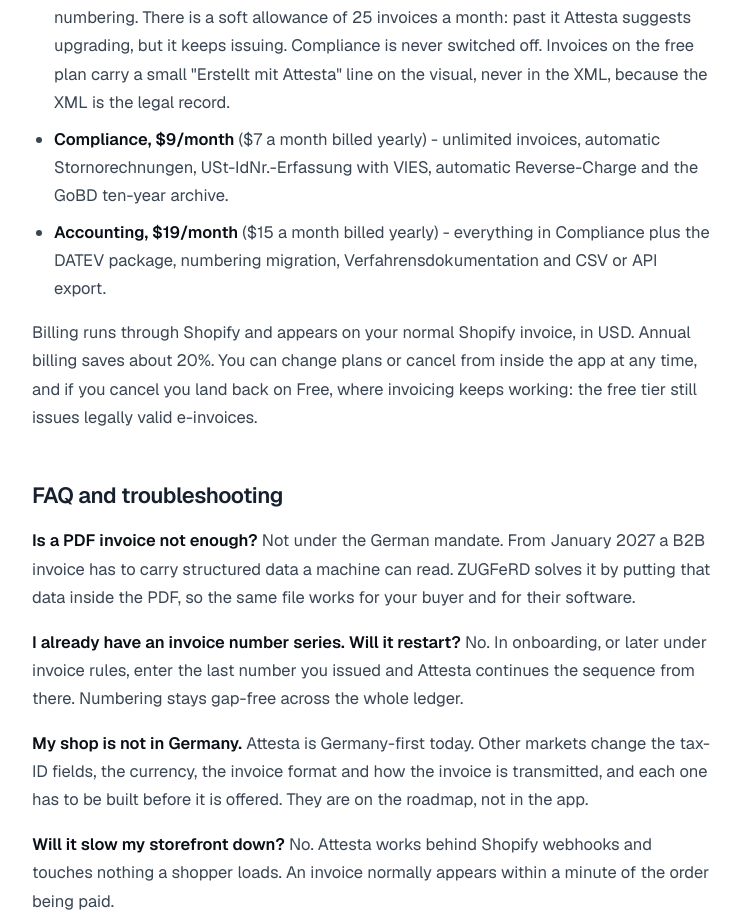
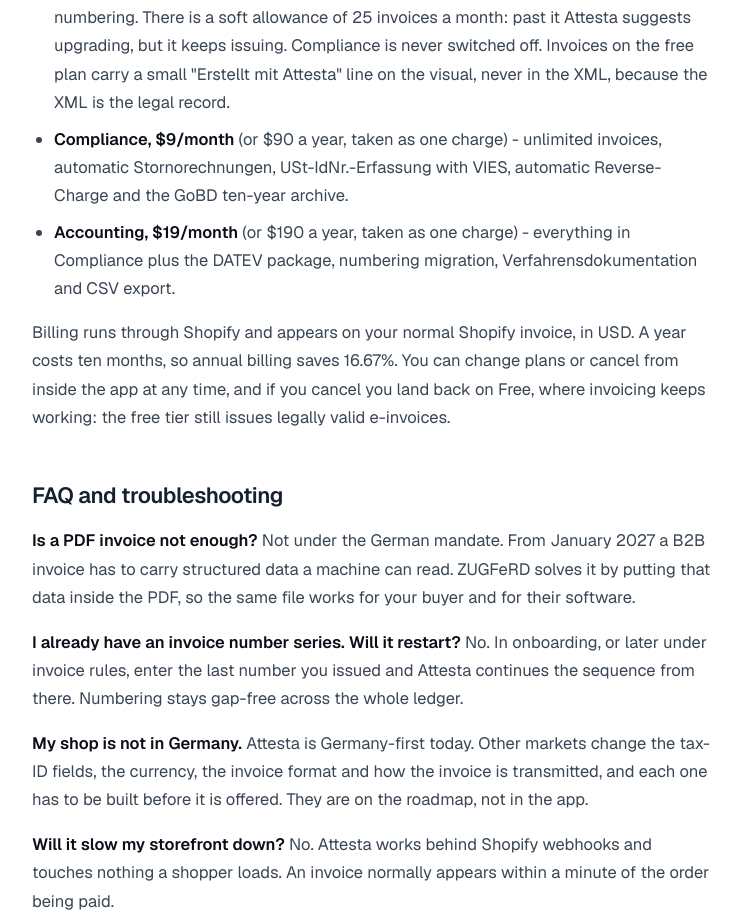
Before and after one commit to obarito/obarito-site, a Next.js app: page /attesta/docs in a window 1280 px wide. Shown: the part 10300-11222 px from the top of the page, without its empty margins (396-1137 px from the left). Built offline with nearby package versions, Linux system fonts and the light colour scheme; no server answers.

Commit message:
fixed pricing and terms issue

```diff
--- a/src/app/attesta/docs/page.tsx
+++ b/src/app/attesta/docs/page.tsx
@@ -505,20 +505,21 @@
               XML is the legal record.
             </li>
             <li>
-              <strong>Compliance, $9/month</strong> ($7 a month billed yearly) -
-              unlimited invoices, automatic Stornorechnungen,
+              <strong>Compliance, $9/month</strong> (or $90 a year, taken as
+              one charge) - unlimited invoices, automatic Stornorechnungen,
               USt-IdNr.-Erfassung with VIES, automatic Reverse-Charge and the
               GoBD ten-year archive.
             </li>
             <li>
-              <strong>Accounting, $19/month</strong> ($15 a month billed yearly)
-              - everything in Compliance plus the DATEV package, numbering
-              migration, Verfahrensdokumentation and CSV or API export.
+              <strong>Accounting, $19/month</strong> (or $190 a year, taken as
+              one charge) - everything in Compliance plus the DATEV package, numbering
+              migration, Verfahrensdokumentation and CSV export.
             </li>
           </ul>
           <p>
             Billing runs through Shopify and appears on your normal Shopify
-            invoice, in USD. Annual billing saves about 20%. You can change
+            invoice, in USD. A year costs ten months, so annual billing saves
+            16.67%. You can change
             plans or cancel from inside the app at any time, and if you cancel
             you land back on Free, where invoicing keeps working: the free tier
             still issues legally valid e-invoices.
--- a/src/app/attesta/page.tsx
+++ b/src/app/attesta/page.tsx
@@ -75,12 +75,19 @@
 
 /**
  * Mirrors the app's own pricing screen (config/plans.php + lang/{locale}/pricing.php).
- * Two things here are deliberate and easy to "fix" wrongly:
+ * Three things here are deliberate and easy to "fix" wrongly:
  *   - Prices are USD. The Shopify Billing API call hardcodes currencyCode USD, so a page
  *     quoting EUR would promise one price and charge another.
+ *   - `yearly` is the whole year's charge, taken in one go when the merchant approves it,
+ *     not a spread-out monthly rate. The rule is ten months for twelve, so the year is
+ *     always exactly ten times the monthly price and the saving is a flat 16.67% on every
+ *     tier. Quoting a per-month equivalent here describes a charge Shopify never makes.
  *   - Peppol / B2G is not a tier. It is not built, and a "coming soon" plan reads to an
  *     App Store reviewer as advertising a feature the app does not have. It gets a tier
  *     when it ships.
+ *
+ * Nothing in this repo tests these numbers. The app's `plans` table is what the merchant is
+ * actually charged, so a price change there has to be copied here by hand.
  */
 const TIERS = [
   {
@@ -100,7 +107,7 @@
   {
     name: "Compliance",
     price: "$9",
-    yearly: "$7 / mo billed yearly",
+    yearly: "or $90 / year, 2 months free",
     tagline: "The whole job, no limit",
     features: [
       "Unlimited invoices",
@@ -114,14 +121,14 @@
   {
     name: "Accounting",
     price: "$19",
-    yearly: "$15 / mo billed yearly",
+    yearly: "or $190 / year, 2 months free",
     tagline: "The tax-accountant plan",
     features: [
       "Everything in Compliance",
       "DATEV-Paket (EXTF CSV + ZIP)",
       "Numbering migration",
       "Verfahrensdokumentation",
-      "CSV / API export",
+      "CSV export",
     ],
     popular: false,
   },
--- a/src/app/attesta/terms/page.tsx
+++ b/src/app/attesta/terms/page.tsx
@@ -87,8 +87,9 @@
         <li>
           Attesta offers a <strong>Free</strong> plan,{" "}
           <strong>Compliance</strong> at $9 per month and{" "}
-          <strong>Accounting</strong> at $19 per month. Annual billing is around
-          20% cheaper. Prices exclude VAT.
+          <strong>Accounting</strong> at $19 per month. Paid yearly they are
+          $90 and $190, taken as a single charge, which is two months free.
+          Prices exclude VAT.
         </li>
         <li>
           Billing runs through Shopify&apos;s billing system and appears on your
```
